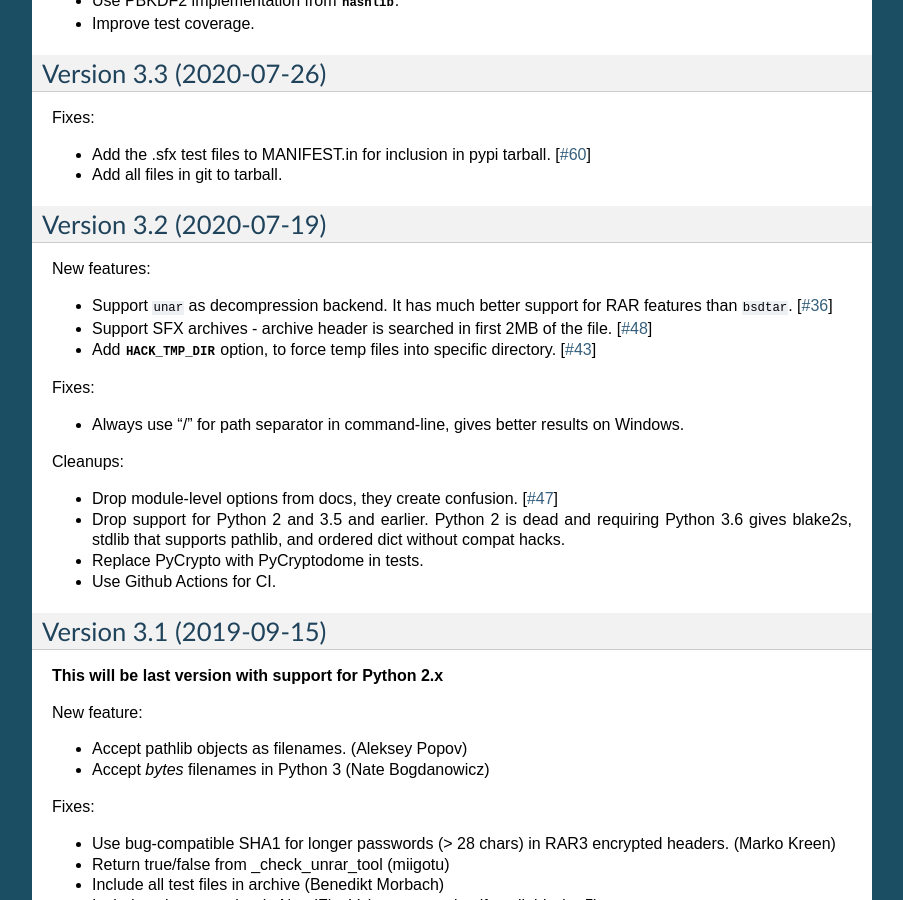
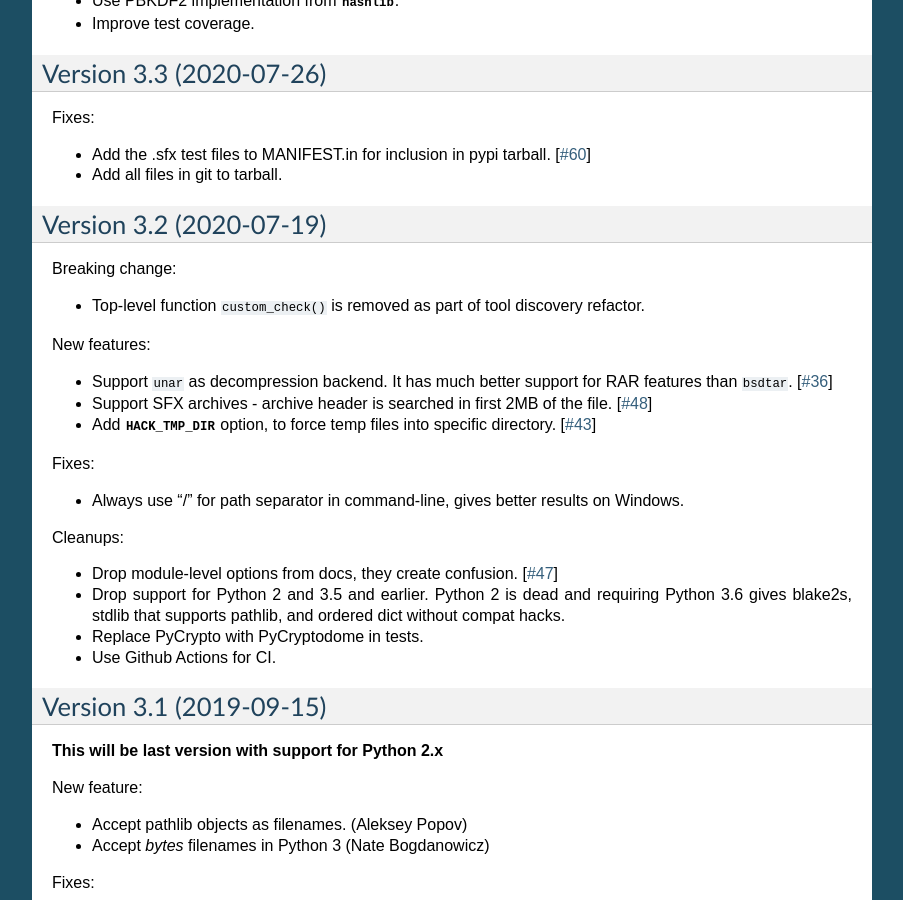
Before and after one commit to markokr/rarfile, a Sphinx documentation site: the page built from doc/news.rst, in a window 1280 px wide and 900 px high, scrolled down 1593 px. Shown: the whole window, without its empty margins (198-1101 px from the left). Built offline with Sphinx 7.4.7, drawn with Linux system fonts in a browser that asks for light colours.

Commit message:
doc: add breaking change note to v3.2 release notes
Fixes: #70

```diff
--- a/doc/news.rst
+++ b/doc/news.rst
@@ -123,6 +123,11 @@ Fixes:
 
 Version 3.2 (2020-07-19)
 ------------------------
+
+Breaking change:
+
+* Top-level function ``custom_check()`` is removed as part
+  of tool discovery refactor.
 
 New features:
 
```
